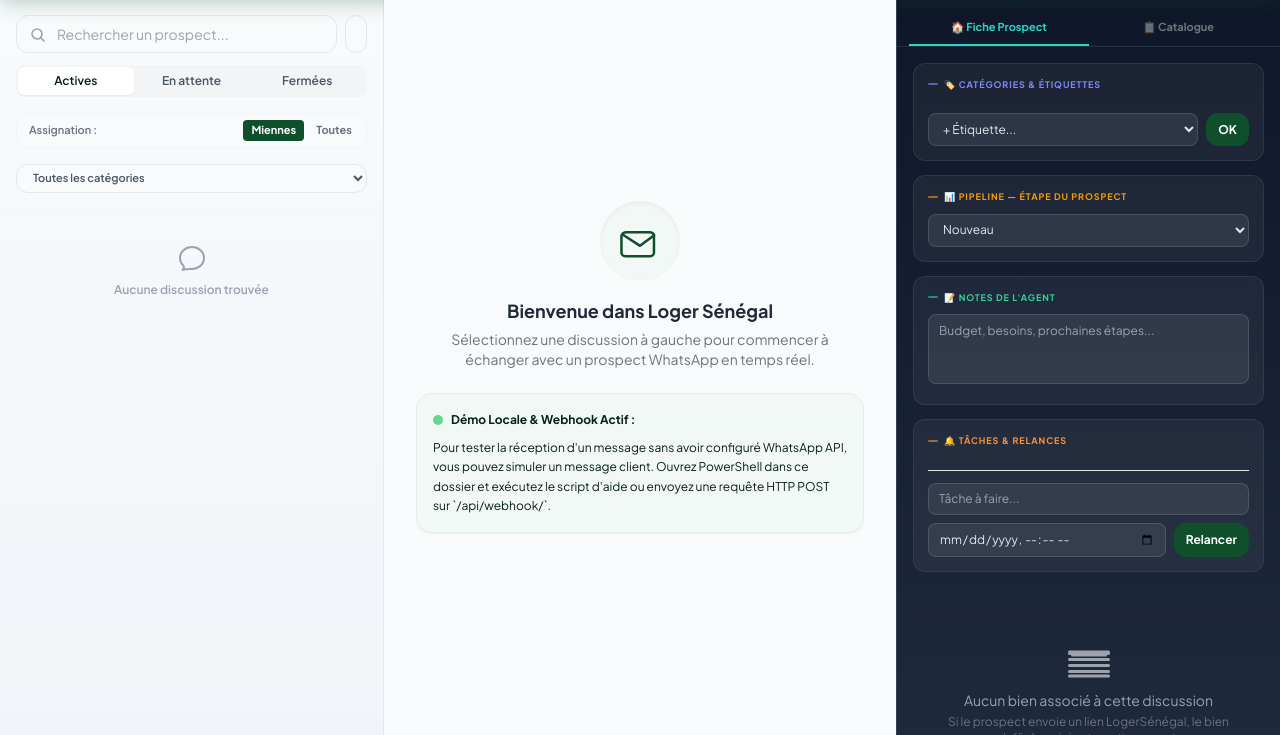
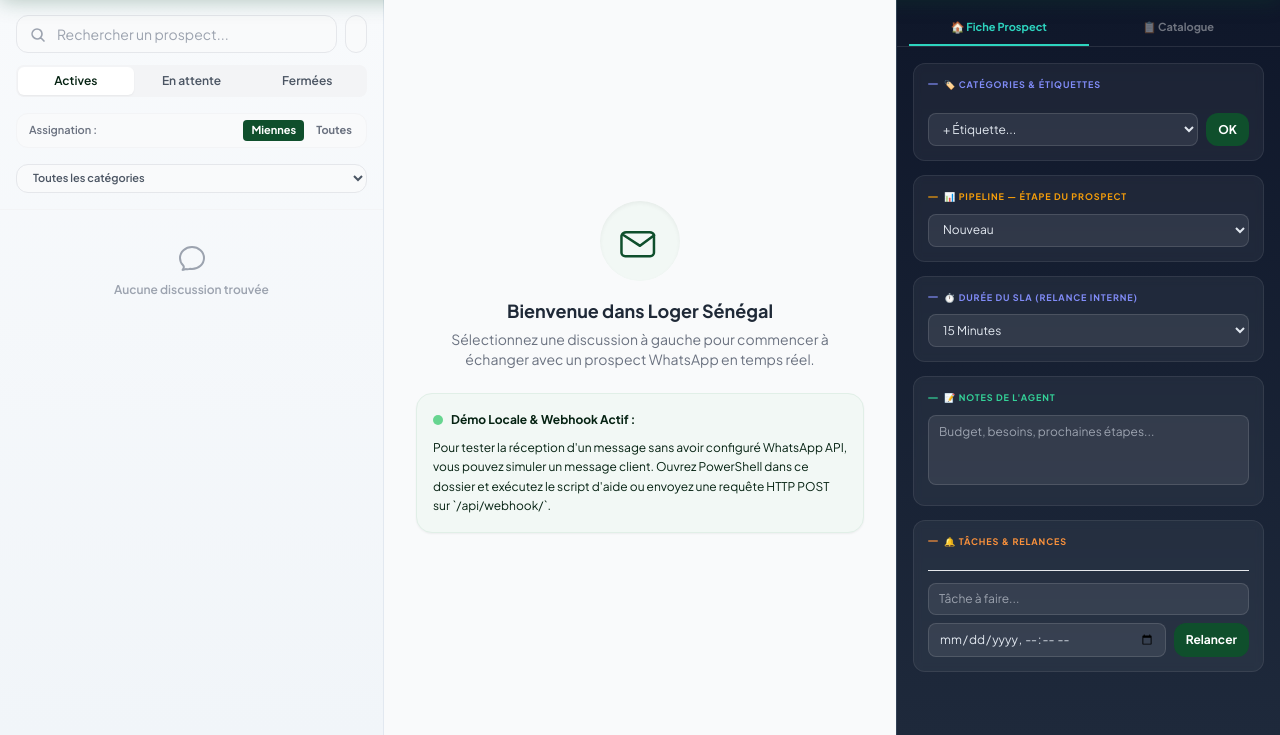
Before and after one commit to selogersn-alt/chat, a Django app: page / in a window 1280 px wide. Shown: the part 65-800 px from the top of the page. Run offline with Django 5.2, Linux system fonts and the light colour scheme; the visitor is signed in with stand-in values (Sample User, id 1); data comes from the database, SQL or seed files in the repository; data that the repository does not hold is empty; some libraries are stand-ins or nearby versions.

Commit message:
feat: add SLA selector (15m, 1h, 3h) and fix label wrap layout

```diff
--- a/chat/models.py
+++ b/chat/models.py
@@ -42,6 +42,7 @@
     tags = models.CharField(max_length=500, blank=True, default='')
     notes = models.TextField(blank=True, default='')
     pipeline_stage = models.CharField(max_length=20, choices=PipelineStageEnum.choices, default=PipelineStageEnum.NEW)
+    sla_limit_minutes = models.IntegerField(default=15)
 
     last_message_at = models.DateTimeField(null=True, blank=True)
     created_at = models.DateTimeField(auto_now_add=True)
--- a/chat/templates/chat/dashboard.html
+++ b/chat/templates/chat/dashboard.html
@@ -602,6 +602,16 @@
                         </select>
                     </div>
 
+                    <!-- SLA Limit Section -->
+                    <div class="crm-card">
+                        <div class="crm-card-label" style="color: #818cf8;">⏱️ Durée du SLA (Relance interne)</div>
+                        <select id="slaLimitSelect" onchange="updateSlaLimit(this)" class="w-full bg-white border border-gray-200 rounded-xl px-2.5 py-1.5 text-xs text-gray-700 focus:outline-none focus:ring-1 focus:ring-forest-500">
+                            <option value="15">15 Minutes</option>
+                            <option value="60">1 Heure</option>
+                            <option value="180">3 Heures</option>
+                        </select>
+                    </div>
+
                     <!-- Agent Notes Section -->
                     <div class="crm-card">
                         <div class="crm-card-label" style="color: #34d399;">📝 Notes de l'Agent</div>
@@ -857,7 +867,7 @@
                                 `}
                             </span>
                         </div>
-                        <div class="flex items-center gap-2 mt-1 truncate">
+                        <div class="flex flex-wrap items-center gap-1.5 mt-1">
                             <span class="text-[10px] font-bold text-forest-600 bg-forest-100 rounded px-1.5 py-0.5 w-max">${c.topic}</span>
                             ${c.assigned_to ? `<span class="text-[9px] font-bold text-emerald-700 bg-emerald-100 rounded px-1.5 py-0.5" title="Gérée par ${c.assigned_to}">Gérée</span>` : `<span class="text-[9px] font-bold text-amber-700 bg-amber-100 rounded px-1.5 py-0.5">Non assignée</span>`}
                             <span class="text-[9px] font-bold px-1.5 py-0.5 rounded ${
@@ -872,7 +882,7 @@
                             <span class="text-[9px] font-bold activity-badge ${getActivityStatus(c.client_last_message_at).level}">${getActivityStatus(c.client_last_message_at).label}</span>
                             <!-- SLA Timer Badge -->
                             ${c.is_last_msg_from_client ? `
-                                <span class="text-[9px] font-bold px-1.5 py-0.5 rounded bg-blue-100 text-blue-700 border border-blue-200 sla-timer-badge" data-client-time="${c.client_last_message_at}" data-conv-id="${c.id}" data-client-name="${c.client_name}">
+                                <span class="text-[9px] font-bold px-1.5 py-0.5 rounded bg-blue-100 text-blue-700 border border-blue-200 sla-timer-badge" data-client-time="${c.client_last_message_at}" data-conv-id="${c.id}" data-client-name="${c.client_name}" data-sla-limit="${c.sla_limit_minutes}">
                                     ⏱️ SLA...
                                 </span>
                             ` : `
@@ -1035,6 +1045,9 @@
 
             // Populate and render pipeline stage
             document.getElementById('pipelineSelect').value = info.pipeline_stage || 'NEW';
+
+            // Populate SLA limit select
+            document.getElementById('slaLimitSelect').value = String(info.sla_limit_minutes || '15');
 
             // Populate agent notes
             const notesArea = document.getElementById('agentNotesArea');
@@ -1626,7 +1639,8 @@
                 const clientTime = new Date(clientTimeStr);
                 const now = new Date();
                 const elapsedMs = now - clientTime;
-                const limitMs = 15 * 60 * 1000; // 15 minutes SLA limit
+                const limitMinutes = parseInt(b.getAttribute('data-sla-limit') || '15');
+                const limitMs = limitMinutes * 60 * 1000;
                 const remainingMs = limitMs - elapsedMs;
 
                 const alertKey = `${convId}_${clientTimeStr}`;
@@ -1635,9 +1649,18 @@
                     const totalSecs = Math.floor(remainingMs / 1000);
                     const mins = Math.floor(totalSecs / 60);
                     const secs = totalSecs % 60;
+                    const hours = Math.floor(mins / 60);
+                    const displayMins = mins % 60;
                     const pad = n => String(n).padStart(2, '0');
 
-                    b.innerHTML = `⏱️ SLA: ${pad(mins)}:${pad(secs)}`;
+                    let timeStr = "";
+                    if (hours > 0) {
+                        timeStr = `${hours}h:${pad(displayMins)}`;
+                    } else {
+                        timeStr = `${pad(displayMins)}:${pad(secs)}`;
+                    }
+
+                    b.innerHTML = `⏱️ SLA: ${timeStr}`;
                     if (mins < 3) {
                         // Critical time limit warning (red pulsing)
                         b.className = "text-[9px] font-bold px-1.5 py-0.5 rounded bg-red-100 text-red-700 border border-red-200 sla-timer-badge animate-pulse";
@@ -1902,6 +1925,38 @@
             .catch(err => console.error("Error updating pipeline:", err));
         }
 
+        // Update conversation SLA limit on dropdown change
+        function updateSlaLimit(select) {
+            if (!currentConversationId) return;
+            const limit = select.value;
+
+            fetch('/api/conversation/sla-limit/', {
+                method: 'POST',
+                headers: {
+                    'Content-Type': 'application/json',
+                    'X-CSRFToken': csrftoken
+                },
+                body: JSON.stringify({
+                    conversation_id: currentConversationId,
+                    sla_limit_minutes: limit
+                })
+            })
+            .then(res => res.json())
+            .then(data => {
+                if (data.status === 'updated') {
+                    const conv = loadedConversations.find(c => c.id === currentConversationId);
+                    if (conv) {
+                        conv.sla_limit_minutes = parseInt(limit);
+                        renderConversationList();
+                    }
+                    syncData();
+                } else {
+                    alert('Erreur: ' + data.error);
+                }
+            })
+            .catch(err => console.error("Error updating SLA limit:", err));
+        }
+
         // Render current reminders inside active sidebar panel
         function renderRemindersList(reminders) {
             const container = document.getElementById('remindersContainer');
--- a/chat/urls.py
+++ b/chat/urls.py
@@ -12,6 +12,7 @@
     path('api/conversation/tags/', views.update_conversation_tags, name='update_conversation_tags'),
     path('api/conversation/notes/', views.update_conversation_notes, name='update_conversation_notes'),
     path('api/conversation/pipeline/', views.update_conversation_pipeline, name='update_conversation_pipeline'),
+    path('api/conversation/sla-limit/', views.update_conversation_sla_limit, name='update_conversation_sla_limit'),
     path('api/reminders/create/', views.create_reminder, name='create_reminder'),
     path('api/reminders/complete/', views.complete_reminder, name='complete_reminder'),
     path('api/leads/export/', views.export_leads_csv, name='export_leads_csv'),
--- a/chat/views.py
+++ b/chat/views.py
@@ -393,6 +393,7 @@
             'pipeline_stage_display': conv.get_pipeline_stage_display(),
             'client_last_message_at': last_client_msg_at,
             'is_last_msg_from_client': is_last_msg_from_client,
+            'sla_limit_minutes': conv.sla_limit_minutes,
         })
 
     messages_data = []
@@ -429,6 +430,7 @@
                 'pipeline_stage': active_conv.pipeline_stage,
                 'pipeline_stage_display': active_conv.get_pipeline_stage_display(),
                 'is_last_msg_from_client': active_is_last_msg_from_client,
+                'sla_limit_minutes': active_conv.sla_limit_minutes,
             }
 
             # Fetch messages
@@ -830,3 +832,28 @@
     except Exception as e:
         logger.error(f"Error updating conversation tags: {str(e)}", exc_info=True)
         return JsonResponse({'error': str(e)}, status=500)
+
+@login_required(login_url='login')
+def update_conversation_sla_limit(request):
+    """
+    POST: Update the SLA duration limit in minutes for a conversation.
+    """
+    if request.method != 'POST':
+        return JsonResponse({'error': 'Method not allowed'}, status=405)
+
+    try:
+        data = json.loads(request.body)
+        conversation_id = data.get('conversation_id')
+        limit = data.get('sla_limit_minutes')
+
+        if not conversation_id or limit is None:
+            return JsonResponse({'error': 'Missing conversation_id or sla_limit_minutes'}, status=400)
+
+        conversation = get_object_or_404(Conversation, id=conversation_id, participants=request.user)
+        conversation.sla_limit_minutes = int(limit)
+        conversation.save()
+
+        return JsonResponse({'status': 'updated', 'sla_limit_minutes': conversation.sla_limit_minutes})
+    except Exception as e:
+        logger.error(f"Error updating SLA limit: {str(e)}", exc_info=True)
+        return JsonResponse({'error': str(e)}, status=500)
```
Also changed, not shown: chat/migrations/0005_conversation_sla_auto_reply_sent.py.
